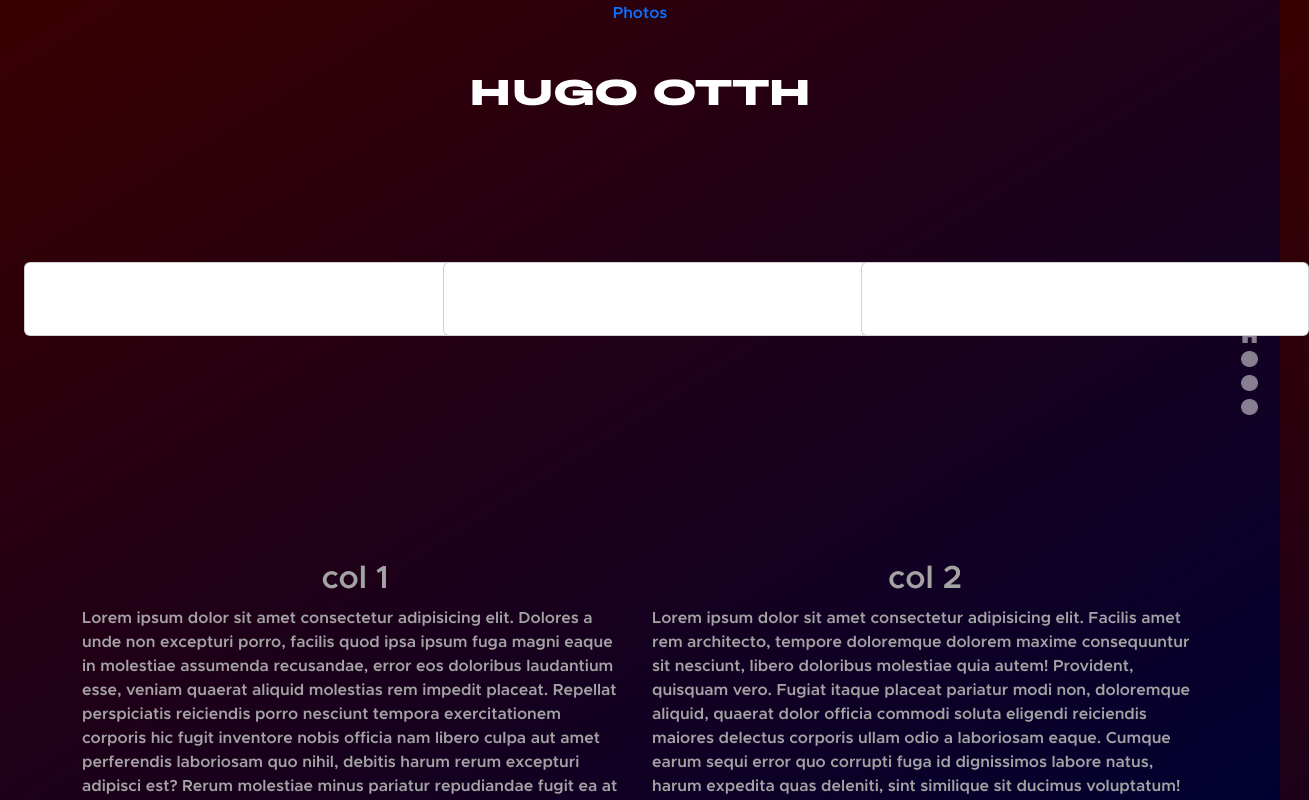
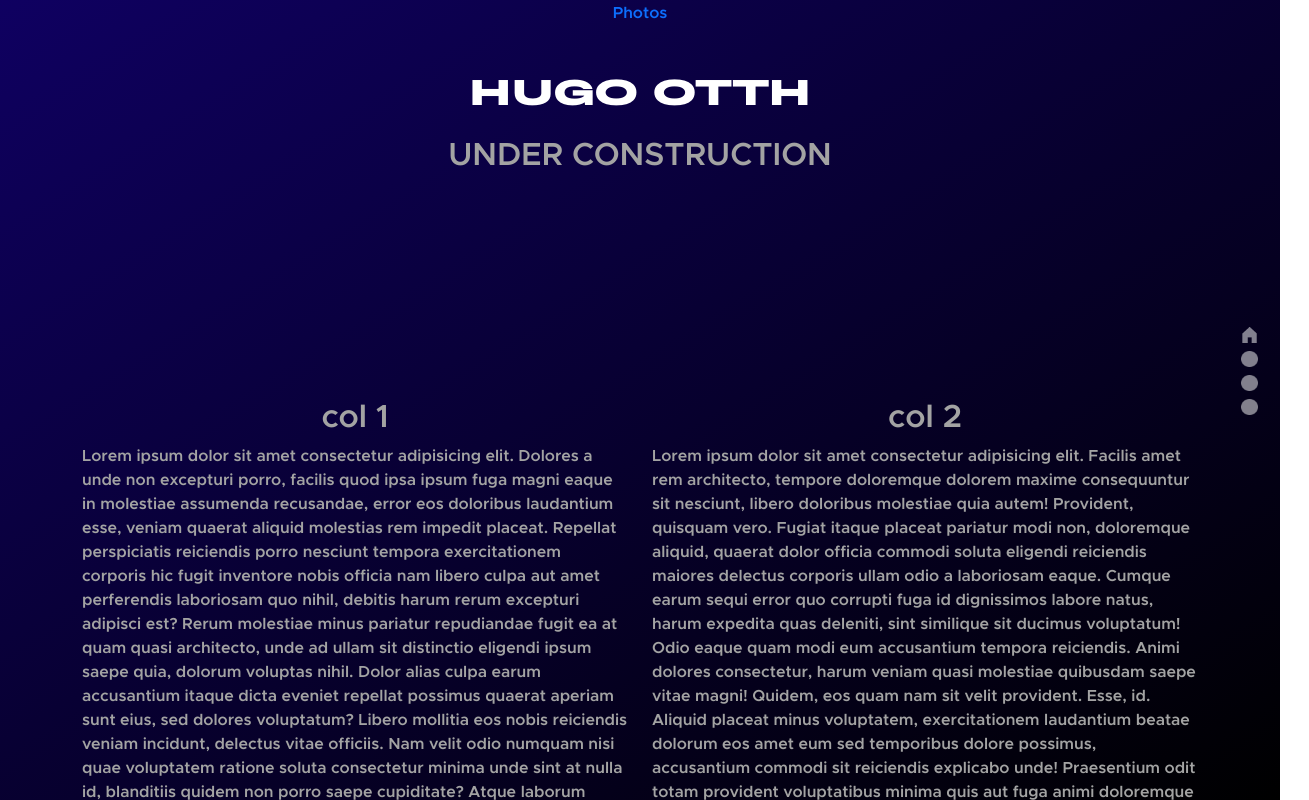
Before and after one commit to Hugo-Otth/Hugo-Otth.github.io, a plain HTML site: page index.html in a window 1280 px wide. Shown: the top 800 px of the page, 1309 px wide, since content can reach past the window. Drawn offline with nearby package versions, Linux system fonts and the light colour scheme.

Commit message:
correction bg and removed btns

```diff
--- a/css/Hugo.Otth.css
+++ b/css/Hugo.Otth.css
@@ -37,16 +37,23 @@ html {
   scroll-behavior:smooth;
 }
 
+
+
 body {
-  background:            linear-gradient(to left top, rgb(1, 1, 49), rgb(58, 0, 0));
-  background-attachment: var(--scrollpos);
+  background: linear-gradient(to left top, rgb(0, 0, 0), rgb(15, 0, 97));
+  background-attachment: fixed;
+  background-size: cover;
+  background-repeat: no-repeat;
+  background-position: center center;
   color: rgb(202, 202, 202);
-  margin: 0px;
-  padding: 0px;
+  margin: 0;
+  padding: 0;
   width: 100%;
   height: 100vh;
   place-items: center;
 }
+
+
 
 a:link{
   text-decoration: none!important;
--- a/index.html
+++ b/index.html
@@ -54,7 +54,7 @@
 
 
 
-
+<!--
 <div class="container-fluid " style="margin-top: 10%;">
 	<div class="row text-center">
 		<div class="col-4">
@@ -85,7 +85,11 @@
 		</div>
 	</div>
 </div>
-
+-->	<div class="container">
+	<div class="col">
+		<h2 class="text-center">UNDER CONSTRUCTION</h2>
+	</div>
+</div>
 	<div class="container">
 		<div class="div section" id="section1">
 			<div class="row text-center">
```
Also changed, not shown: js/hugo.otth.js (+16 -0 lines).
